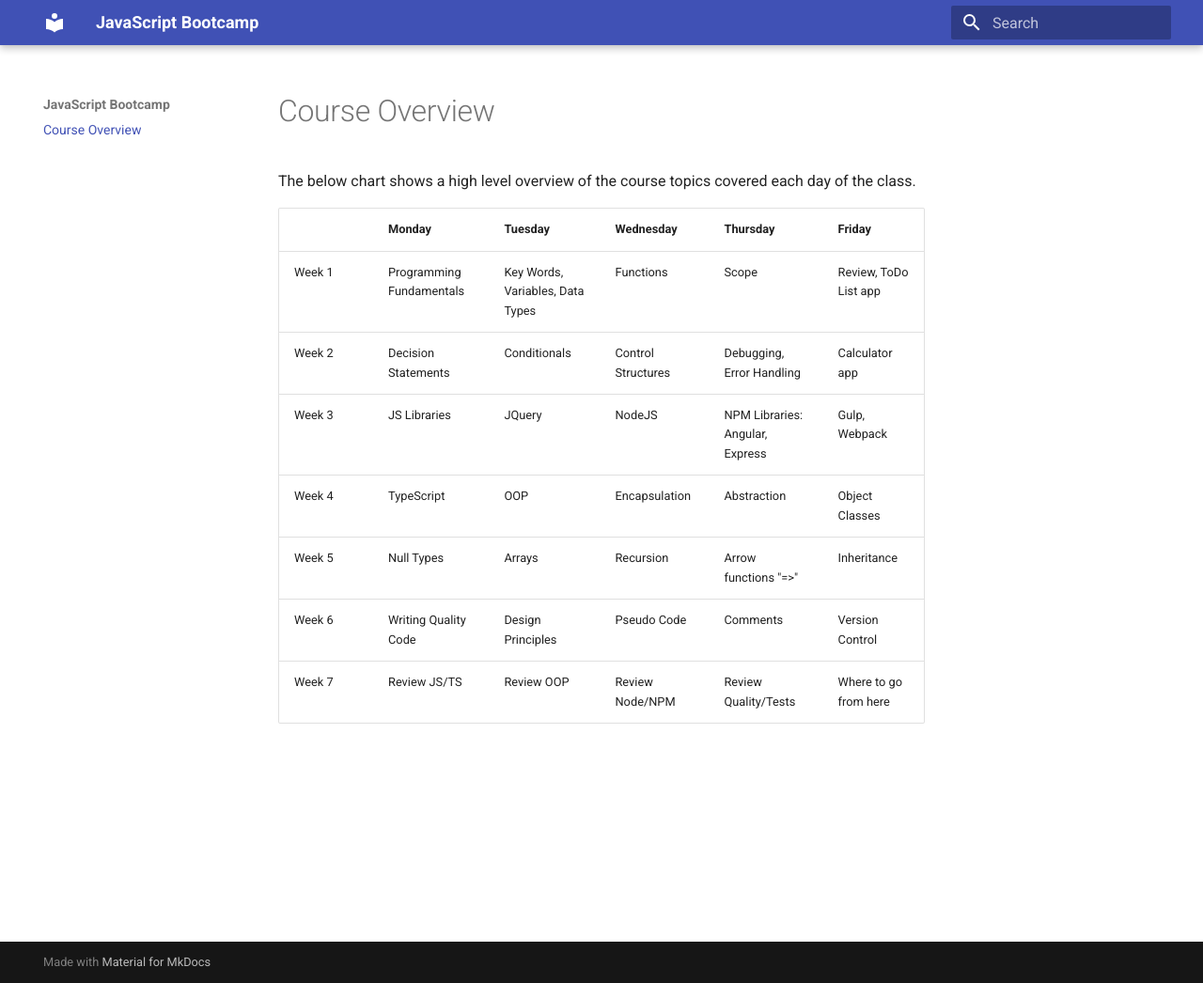
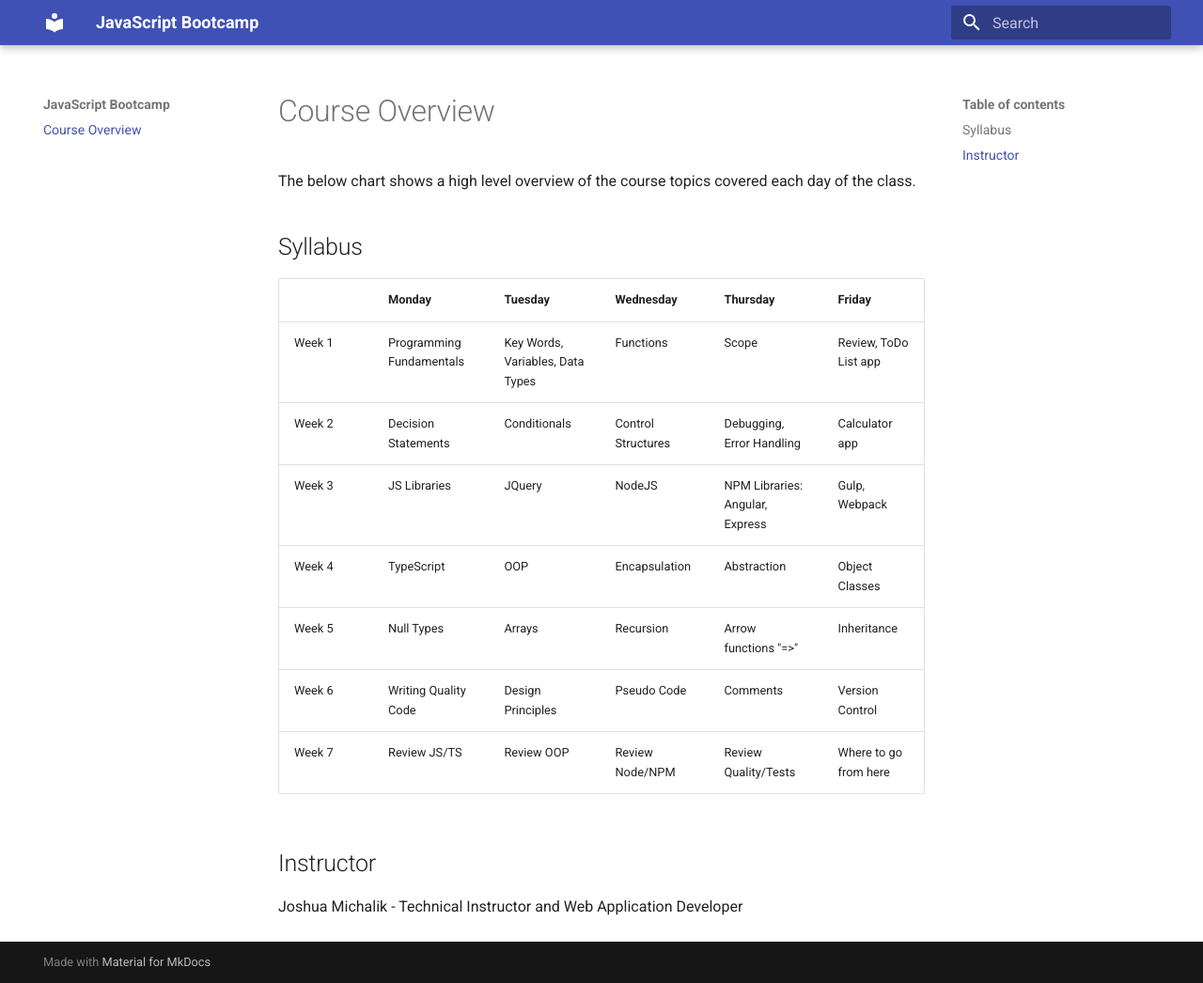
Before and after one commit to lifegems/js-bootcamp, an MkDocs documentation site: the page built from docs/index.md, in a window 1280 px wide and 1046 px high. Shown: the whole window at 94% size. Built offline with MkDocs 1.6.1 and Material for MkDocs 9.7.7, drawn with Linux system fonts in a browser that asks for light colours.

Commit message:
Add signature

```diff
--- a/docs/index.md
+++ b/docs/index.md
@@ -1,6 +1,7 @@
 # Course Overview
 The below chart shows a high level overview of the course topics covered each day of the class.
 
+## Syllabus
 |         | Monday | Tuesday | Wednesday | Thursday | Friday |
 |---------|--------|---------|-----------|----------|--------|
 | Week 1  | Programming Fundamentals | Key Words, Variables, Data Types | Functions | Scope | Review, ToDo List app |
@@ -10,3 +11,6 @@ The below chart shows a high level overview of the course topics covered each da
 | Week 5  | Null Types | Arrays | Recursion | Arrow functions "=>" | Inheritance |
 | Week 6  | Writing Quality Code | Design Principles | Pseudo Code | Comments | Version Control |
 | Week 7  | Review JS/TS | Review OOP | Review Node/NPM | Review Quality/Tests | Where to go from here |
+
+## Instructor
+Joshua Michalik - Technical Instructor and Web Application Developer
```
